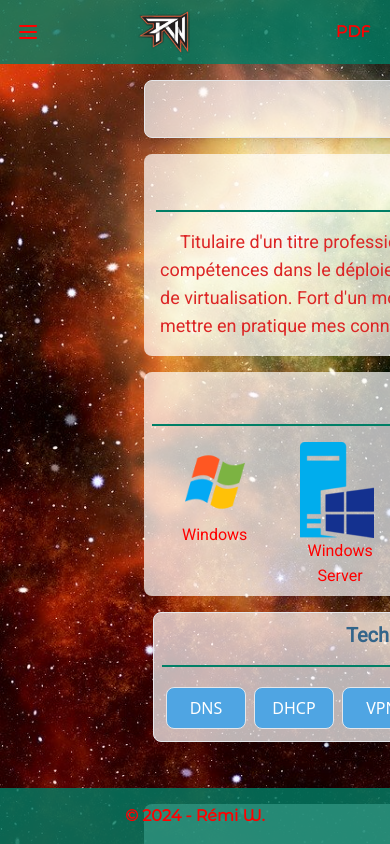
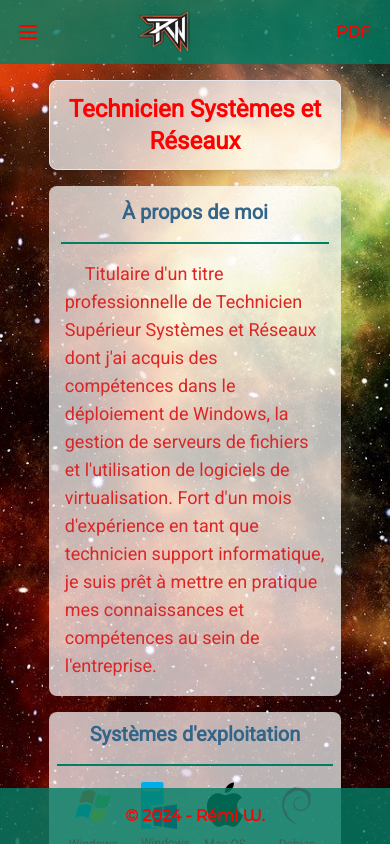
Before and after one commit to Willremi/cv-react, a React (Create React App) app: page /competences/tssr in a window 390 px wide. Built offline with nearby package versions, Linux system fonts and the light colour scheme; a web font is replaced by a local one.

Commit message:
responsive tssr

```diff
--- a/src/components/datas/osData.js
+++ b/src/components/datas/osData.js
@@ -37,7 +37,7 @@ const osData = [
     },
     {
         id: 7,
-        name: "ESXi",
+        name: "pfSense",
         logo: require('../../assets/images/logos/pfsense.png'),
         tag: 'tssr'
     },
--- a/src/pages/Tssr.js
+++ b/src/pages/Tssr.js
@@ -8,8 +8,8 @@ import StyledTooltip from '../components/constants/StyledTooltip';
 
 const Tssr = () => {
     return (
-        <div className='flex mx-36 mt-20 mb-20'>
-            <div className='flex flex-wrap'>
+        <div className='flex justify-center md:mx-36 mt-20 mb-20'>
+            <div className='flex flex-wrap w-9/12 mx-10 md:mx-0 md:w-full'>
                 <div className='bg-div-white rounded-lg border shadow-lg p-3 w-full'>
                     <h1 className='text-center text-div-red font-roboto font-semibold'>Technicien Systèmes et Réseaux</h1>
                 </div>
@@ -27,40 +27,40 @@ const Tssr = () => {
                 <div className="bg-div-white rounded-lg border-shadow-lg p-2 mt-4 w-full">
                     <h2 className='text-center text-div-blue font-roboto font-semibold'>Systèmes d'exploitation</h2>
                     <div className="border-t-2 my-4 border-div-green"></div>
-                    <div className="flex justify-around">
+                    <div className="flex flex-wrap justify-around">
                         {osData.map(elt => (
-                            <div key={elt.id} className={`w-20 text-center mx-3 xl:mx-0 ${elt.name === 'Windows Server' ? 'md:w-12' : 'md:w-16'}`}>
+                            <div key={elt.id} className={`w-12 text-center mx-3 xl:mx-0 ${elt.name === 'Windows Server' ? 'w-9 md:w-12' : 'md:w-16'}`}>
                                 <img src={elt.logo} alt={elt.name} />
-                                <span className='font-roboto text-div-red'>{elt.name}</span>
+                                <span className='font-roboto text-div-red text-xs md:text-lg'>{elt.name}</span>
                             </div>
                         ))}
                     </div>
                 </div>
 
-                {/* Systèmes exploitation & outils */}
+                {/* Technologies */}
                 <div className="flex mx-auto justify-center">
-                    <div className="w-full md:w-9/12 px-2">
+                    <div className="w-full md:w-9/12">
                         <div className="bg-div-white rounded-lg border shadow-lg p-2 mt-4">
                             <h2 className='text-center text-div-blue font-roboto font-semibold'>Technologies informatiques</h2>
                             <div className="border-t-2 my-4 border-div-green"></div>
-                            <div className="flex justify-center">
+                            <div className="flex flex-wrap justify-center">
                                 {TechnoInfo.map(item => (
-                                    <div className="border rounded-lg bg-div-blueClar p-2 text-white text-center w-20 md:w-16 m-1" key={item.id}>
+                                    <div className="border rounded-lg bg-div-blueClar p-2 text-white text-center w-16 m-1" key={item.id}>
                                         {item.name}
                                     </div>
                                 ))}
                             </div>
                         </div>
                     </div>
-                    <div className="w-full md:w-1/3 px-2">
+                    <div className="w-9/12 md:w-1/3 px-2">
                         <div className="bg-div-white rounded-lg border shadow-lg p-2 mt-4">
                             <h2 className='text-center text-div-blue font-roboto font-semibold'>Bases de données</h2>
                             <div className="border-t-2 my-4 border-div-green"></div>
                             <div className="flex justify-around">
-                                <div className='text-center w-20 md:w-16 my-1 mx-2'>
+                                <div className='text-center w-16 my-1 mx-2'>
                                     <img src={mysql} alt="Logo de mysql" />
                                 </div>
-                                <div className='text-center w-24 md:w-16 mx-2'>
+                                <div className='text-center w-16 mx-2'>
                                     <img src={ad} alt="Logo d'activeDirectory" className='bg-white' />
                                 </div>
 
@@ -73,7 +73,7 @@ const Tssr = () => {
                 <div className="bg-div-white rounded-lg border-shadow-lg p-3 mt-4 w-full">
                     <h2 className='text-center text-div-blue font-roboto font-semibold'>Applications</h2>
                     <div className="border-t-2 my-4 border-div-green"></div>
-                    <div className="flex justify-center mx-auto">
+                    <div className="flex flex-wrap md:flex-nowrap justify-center">
                         <div className="w-full md:w-1/2 px-2">
                             <div className="bg-yellow-600 rounded-lg border shadow-lg p-2 mt-4">
                                 <h3 className='text-center text-white font-roboto font-semibold'>Microsoft</h3>
@@ -91,14 +91,14 @@ const Tssr = () => {
                                 </div>
                             </div>
                         </div>
-                        <div className="w-full md:w-1/2 px-2">
+                        <div className="w-1/2 px-2">
                             <div className="bg-green-600 rounded-lg border shadow-lg p-2 mt-4">
                                 <h3 className='text-center text-white font-roboto font-semibold'>Virtualisation</h3>
                                 <div className="border-t-2 my-4 border-div-red"></div>
-                                <div className="flex justify-around">
+                                <div className="flex justify-center md:justify-around">
                                     {appliData.map(elt => (
                                         elt.tag === "virtualisation" ? (
-                                            <div className="text-center w-20 md:w-12 m-2" key={elt.id}>
+                                            <div className="text-center w-16 md:w-12 m-2" key={elt.id}>
                                                 <StyledTooltip title={elt.name} arrow={true}>
                                                     <img src={elt.logo} alt={elt.name} />
                                                 </StyledTooltip>
@@ -109,14 +109,14 @@ const Tssr = () => {
                             </div>
                         </div>
 
-                        <div className="w-full md:w-1/2 px-2">
+                        <div className="w-1/2 px-2">
                             <div className="bg-div-violet rounded-lg border shadow-lg p-2 mt-4">
                                 <h3 className='text-center text-white font-roboto font-semibold'>Progammation</h3>
                                 <div className="border-t-2 my-4 border-div-red"></div>
-                                <div className="flex justify-around">
+                                <div className="flex justify-center md:justify-around">
                                     {appliData.map(elt => (
                                         elt.tag === "programmation" ? (
-                                            <div className="text-center w-20 md:w-12 m-2 bg-white" key={elt.id}>
+                                            <div className="text-center w-16 md:w-12 m-2 bg-white" key={elt.id}>
                                                 <StyledTooltip title={elt.name} arrow={true}>
                                                     <img src={elt.logo} alt={elt.name} />
                                                 </StyledTooltip>
@@ -135,7 +135,7 @@ const Tssr = () => {
                                 <div className="flex justify-around">
                                     {appliData.map(elt => (
                                         elt.tag === "pmad" ? (
-                                            <div className="text-center w-20 md:w-12 m-2" key={elt.id}>
+                                            <div className="text-center w-16 md:w-12 m-2" key={elt.id}>
                                                 <StyledTooltip title={elt.name} arrow={true}>
                                                     <img src={elt.logo} alt={elt.name} className={`${elt.name === "BeyondTrust" ? 'bg-white' : null}`} />
                                                 </StyledTooltip>
@@ -152,7 +152,7 @@ const Tssr = () => {
                                 <div className="flex flex-wrap justify-around">
                                     {appliData.map(elt => (
                                         elt.tag === "ticketing" ? (
-                                            <div className="text-center w-20 md:w-12 m-2 bg-white" key={elt.id}>
+                                            <div className="text-center w-16 md:w-12 m-2 bg-white" key={elt.id}>
                                                 <StyledTooltip title={elt.name} arrow={true}>
                                                     <img src={elt.logo} alt={elt.name} />
                                                 </StyledTooltip>
```
